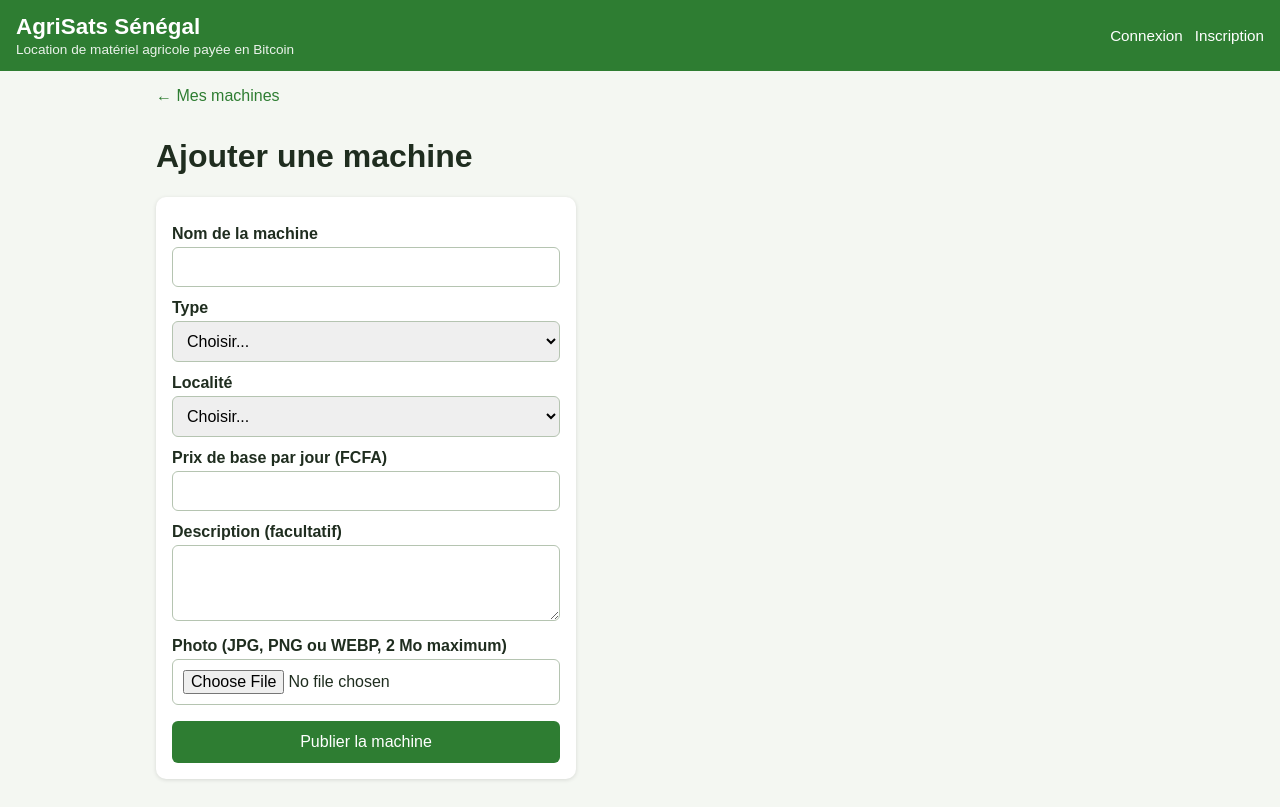
After one commit to aminetou-kane/agrisats-senegal, a Flask app: template templates/nouvelle_machine.html in a window 1280 px wide. The commit adds this page. Run offline with Flask 3, Linux system fonts and the light colour scheme; the template is opened without the code that fills it, so the values that code supplies are empty; some libraries are stand-ins or nearby versions.

Commit message:
Ajout de machines avec photo pour les propriétaires

```diff
--- a/app.py
+++ b/app.py
@@ -1,5 +1,7 @@
 import os
 import sqlite3
+import secrets
+from functools import wraps
 from dotenv import load_dotenv
 from flask import (Flask, g, render_template, request, abort,
                    session, redirect, url_for, flash)
@@ -18,6 +20,15 @@ app.config["SESSION_COOKIE_SAMESITE"] = "Lax"
 csrf = CSRFProtect(app)
 
 DATABASE = "agrisats.db"
+
+UPLOAD_FOLDER = os.path.join(app.root_path, "static", "uploads")
+os.makedirs(UPLOAD_FOLDER, exist_ok=True)
+app.config["MAX_CONTENT_LENGTH"] = 2 * 1024 * 1024  # 2 Mo maximum
+
+TYPES_MACHINES = ["tracteur", "moissonneuse", "batteuse", "motoculteur",
+                  "remorque", "pompe", "planeuse", "autre"]
+LOCALITES = ["Saint-Louis", "Richard-Toll", "Dagana", "Ndiatène",
+             "Thiagar", "Khor", "Rosso Sénégal"]
 
 
 def get_db():
@@ -170,5 +181,117 @@ def deconnexion():
     session.clear()
     return redirect(url_for("accueil"))
 
+
+def type_image(donnees):
+    """Reconnaît une vraie image d'après ses premiers octets, pas d'après son nom."""
+    if donnees.startswith(b"\xff\xd8\xff"):
+        return "jpg"
+    if donnees.startswith(b"\x89PNG\r\n\x1a\n"):
+        return "png"
+    if donnees[:4] == b"RIFF" and donnees[8:12] == b"WEBP":
+        return "webp"
+    return None
+
+
+def role_requis(role):
+    """Réserve une page à un rôle précis."""
+    def decorateur(vue):
+        @wraps(vue)
+        def vue_protegee(*args, **kwargs):
+            if g.user is None:
+                flash("Veuillez vous connecter.")
+                return redirect(url_for("connexion"))
+            if g.user["role"] != role:
+                abort(403)
+            return vue(*args, **kwargs)
+        return vue_protegee
+    return decorateur
+
+
+@app.errorhandler(413)
+def fichier_trop_gros(erreur):
+    flash("La photo dépasse 2 Mo. Choisissez une image plus légère.")
+    return redirect(url_for("nouvelle_machine"))
+
+
+@app.route("/mes-machines")
+@role_requis("proprietaire")
+def mes_machines():
+    machines = get_db().execute(
+        "SELECT * FROM equipements WHERE proprietaire_id = ? AND actif = 1 ORDER BY id DESC",
+        (g.user["id"],),
+    ).fetchall()
+    return render_template("mes_machines.html", machines=machines)
+
+
+@app.route("/machines/nouvelle", methods=["GET", "POST"])
+@role_requis("proprietaire")
+def nouvelle_machine():
+    erreur = None
+    if request.method == "POST":
+        nom = request.form.get("nom", "").strip()
+        type_machine = request.form.get("type", "")
+        localite = request.form.get("localite", "")
+        description = request.form.get("description", "").strip()[:500]
+        fichier = request.files.get("photo")
+
+        try:
+            prix = int(request.form.get("prix_base_jour", ""))
+        except ValueError:
+            prix = 0
+
+        if not nom or len(nom) > 80:
+            erreur = "Veuillez saisir un nom valide (80 caractères maximum)."
+        elif type_machine not in TYPES_MACHINES:
+            erreur = "Veuillez choisir un type de machine."
+        elif localite not in LOCALITES:
+            erreur = "Veuillez choisir une localité."
+        elif prix <= 0 or prix > 10_000_000:
+            erreur = "Le prix par jour doit être un nombre positif."
+
+        nom_photo = None
+        if erreur is None and fichier and fichier.filename:
+            donnees = fichier.read()
+            extension = type_image(donnees)
+            if extension is None:
+                erreur = "La photo doit être une image JPG, PNG ou WEBP."
+            else:
+                nom_photo = f"{secrets.token_hex(16)}.{extension}"
+                with open(os.path.join(UPLOAD_FOLDER, nom_photo), "wb") as f:
+                    f.write(donnees)
+
+        if erreur is None:
+            db = get_db()
+            db.execute(
+                """INSERT INTO equipements
+                   (proprietaire_id, nom, type, localite, prix_base_jour, description, photo)
+                   VALUES (?, ?, ?, ?, ?, ?, ?)""",
+                (g.user["id"], nom, type_machine, localite, prix, description, nom_photo),
+            )
+            db.commit()
+            flash("Votre machine a été ajoutée au catalogue.")
+            return redirect(url_for("mes_machines"))
+
+    return render_template(
+        "nouvelle_machine.html",
+        erreur=erreur,
+        form=request.form,
+        types=TYPES_MACHINES,
+        localites=LOCALITES,
+    )
+
+
+@app.route("/machines/<int:equipement_id>/retirer", methods=["POST"])
+@role_requis("proprietaire")
+def retirer_machine(equipement_id):
+    db = get_db()
+    db.execute(
+        "UPDATE equipements SET actif = 0 WHERE id = ? AND proprietaire_id = ?",
+        (equipement_id, g.user["id"]),
+    )
+    db.commit()
+    flash("Machine retirée du catalogue.")
+    return redirect(url_for("mes_machines"))
+
 if __name__ == "__main__":
     app.run(debug=True)
--- a/static/css/style.css
+++ b/static/css/style.css
@@ -61,3 +61,7 @@ body {
 
 .erreur { background: #fdecea; color: #b71c1c; padding: 10px; border-radius: 6px; }
 .message { background: #e8f5e9; color: #1b5e20; padding: 10px; border-radius: 6px; }
+
+.formulaire textarea { width: 100%; padding: 10px; font-size: 1rem; border: 1px solid #b5c4b1; border-radius: 6px; font-family: inherit; }
+.bouton-lien { display: inline-block; padding: 10px 14px; background: #2e7d32; color: white; text-decoration: none; border-radius: 6px; }
+.bouton-retirer { margin-top: 10px; padding: 8px 10px; background: white; color: #b71c1c; border: 1px solid #b71c1c; border-radius: 6px; cursor: pointer; }
--- a/templates/base.html
+++ b/templates/base.html
@@ -14,6 +14,9 @@
         </div>
         <nav class="menu">
             {% if g.user %}
+            {% if g.user["role"] == "proprietaire" %}
+            <a href="{{ url_for('mes_machines') }}">Mes machines</a>
+            {% endif %}
             <span>Bonjour, {{ g.user["nom"] }}</span>
             <form method="post" action="{{ url_for('deconnexion') }}">
                 <input type="hidden" name="csrf_token" value="{{ csrf_token() }}">
--- /dev/null
+++ b/templates/nouvelle_machine.html
@@ -0,0 +1,44 @@
+{% extends "base.html" %}
+
+{% block titre %}Ajouter une machine - AgriSats Sénégal{% endblock %}
+
+{% block contenu %}
+<a href="{{ url_for('mes_machines') }}" class="retour">← Mes machines</a>
+<h1>Ajouter une machine</h1>
+
+{% if erreur %}<p class="erreur">{{ erreur }}</p>{% endif %}
+
+<form method="post" enctype="multipart/form-data" class="formulaire">
+    <input type="hidden" name="csrf_token" value="{{ csrf_token() }}">
+
+    <label for="nom">Nom de la machine</label>
+    <input type="text" id="nom" name="nom" maxlength="80" value="{{ form.get('nom', '') }}" required>
+
+    <label for="type">Type</label>
+    <select id="type" name="type" required>
+        <option value="">Choisir...</option>
+        {% for t in types %}
+        <option value="{{ t }}" {% if form.get('type') == t %}selected{% endif %}>{{ t|capitalize }}</option>
+        {% endfor %}
+    </select>
+
+    <label for="localite">Localité</label>
+    <select id="localite" name="localite" required>
+        <option value="">Choisir...</option>
+        {% for l in localites %}
+        <option value="{{ l }}" {% if form.get('localite') == l %}selected{% endif %}>{{ l }}</option>
+        {% endfor %}
+    </select>
+
+    <label for="prix_base_jour">Prix de base par jour (FCFA)</label>
+    <input type="number" id="prix_base_jour" name="prix_base_jour" min="1" value="{{ form.get('prix_base_jour', '') }}" required>
+
+    <label for="description">Description (facultatif)</label>
+    <textarea id="description" name="description" maxlength="500" rows="3">{{ form.get('description', '') }}</textarea>
+
+    <label for="photo">Photo (JPG, PNG ou WEBP, 2 Mo maximum)</label>
+    <input type="file" id="photo" name="photo" accept="image/jpeg,image/png,image/webp">
+
+    <button type="submit">Publier la machine</button>
+</form>
+{% endblock %}
```
Also changed, not shown: templates/mes_machines.html (added, +33 -0 lines), 1 other file.
